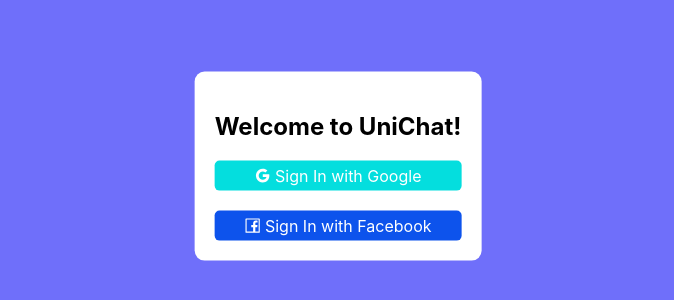
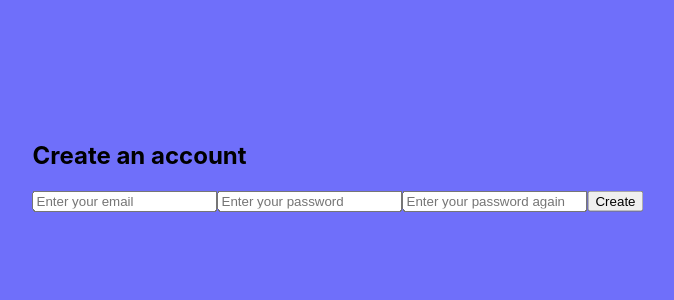
Before and after one commit to AleksandrKompanetc/chat-app-react, a React (Create React App) app: page / in a window 1280 px wide. Shown: the part 234-534 px from the top of the page, without its empty margins (302-976 px from the left). Built offline with nearby package versions, Linux system fonts and the light colour scheme.

Commit message:
creating component SignUp

```diff
--- a/src/components/App.js
+++ b/src/App.js
@@ -1,15 +1,11 @@
 import React from 'react';
-import Login from './Login';
 import { BrowserRouter as Router, Routes, Route } from 'react-router-dom';
+import SignUp from './components/auth/SignUp';
 
 function App() {
   return (
-    <div>
-      <Router>
-        <Routes>
-          <Route path='/' element={<Login />} />
-        </Routes>
-      </Router>
+    <div className='App'>
+      <SignUp />
     </div>
   );
 }
--- a/src/components/Login.js
+++ /dev/null
@@ -1,21 +0,0 @@
-import React from 'react';
-import { GoogleOutlined, FacebookOutlined } from '@ant-design/icons';
-
-const Login = () => {
-  return (
-    <div id='login-page'>
-      <div id="login-card">
-        <h2>Welcome to UniChat!</h2>
-        <div className='login-button-google'>
-          <GoogleOutlined /> Sign In with Google
-        </div>
-        <br />
-        <div className='login-button-facebook'>
-          <FacebookOutlined /> Sign In with Facebook
-        </div>
-      </div>
-    </div>
-  )
-}
-
-export default Login;
--- /dev/null
+++ b/src/components/auth/SignUp.jsx
@@ -0,0 +1,57 @@
+import { createUserWithEmailAndPassword } from 'firebase/auth';
+import React, {useState} from 'react';
+import { auth } from '../../firebase';
+
+const SignUp = () => {
+  const [email, setEmail] = useState('');
+  const [password, setPassword] = useState('');
+  const [copyPassword, setCopyPassword] = useState('');
+  const [error, setError] = useState('');
+
+  function register(e) {
+    e.preventDefault();
+    if (copyPassword !== password) {
+      setError('Passwords didnt match');
+      return
+    }
+    createUserWithEmailAndPassword(auth, email, password).then((user) => {
+        console.log(user);
+        setError('');
+        setEmail('');
+        setPassword('');
+        setCopyPassword('');
+      }).catch((error) => console.log(error));
+  }
+
+  return (
+    <div>
+      <form onSubmit={register}>
+        <h2>Create an account</h2>
+        <input
+          type="email"
+          value={email}
+          onChange={(e) => setEmail(e.target.value)}
+          placeholder='Enter your email'
+        />
+        <input
+          type="password"
+          value={password}
+          onChange={(e) => setPassword(e.target.value)}
+          placeholder='Enter your password'
+        />
+        <input
+          type="password"
+          value={copyPassword}
+          onChange={(e) => setCopyPassword(e.target.value)}
+          placeholder='Enter your password again'
+        />
+        <button>Create</button>
+
+        {error ? <p style={{color:'red'}}>{error}</p> : ""}
+
+      </form>
+    </div>
+  )
+}
+
+export default SignUp;
--- a/src/firebase.js
+++ b/src/firebase.js
@@ -1,11 +1,19 @@
-import firebase from 'firebase/app';
-import 'firebase/auth';
+// Import the functions you need from the SDKs you need
+import { initializeApp } from "firebase/app";
+import { getAuth } from "firebase/auth";
+// TODO: Add SDKs for Firebase products that you want to use
+// https://firebase.google.com/docs/web/setup#available-libraries
 
-export const auth = firebase.initializeApp({
+// Your web app's Firebase configuration
+const firebaseConfig = {
   apiKey: "AIzaSyCshAPHRKOY3LQzJsdHnm6tX9OS2iw-ECo",
   authDomain: "unichat-42062.firebaseapp.com",
   projectId: "unichat-42062",
   storageBucket: "unichat-42062.appspot.com",
   messagingSenderId: "513935014590",
   appId: "1:513935014590:web:92faa39d6a55d003aabcef"
-}).auth();
+};
+
+// Initialize Firebase
+const app = initializeApp(firebaseConfig);
+export const auth = getAuth(app);
--- a/src/index.css
+++ b/src/index.css
@@ -11,6 +11,13 @@ body {
 code {
   font-family: source-code-pro, Menlo, Monaco, Consolas, 'Courier New',
     monospace;
+}
+
+.App {
+  position: absolute;
+  top: 50%;
+  left: 50%;
+  transform: translate(-50%, -50%);
 }
 
 /* Chats Page */
--- a/src/index.js
+++ b/src/index.js
@@ -1,7 +1,7 @@
 import React from 'react';
 import ReactDOM from 'react-dom/client';
 import './index.css';
-import App from './components/App';
+import App from './App';
 
 const root = ReactDOM.createRoot(document.getElementById('root'));
 root.render(
```
Also changed, not shown: src/components/auth/SignIn.jsx (added, +7 -0 lines), src/components/auth/AuthDetails.jsx (added).
